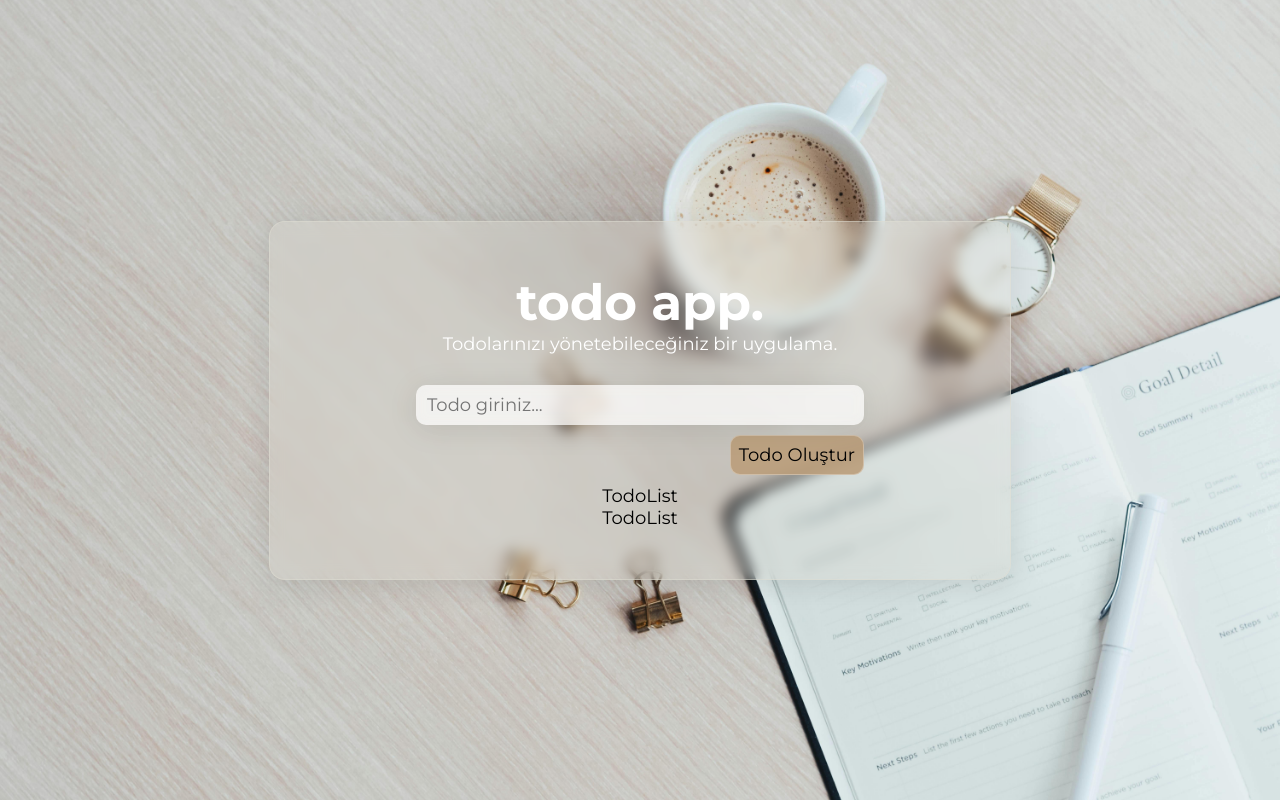
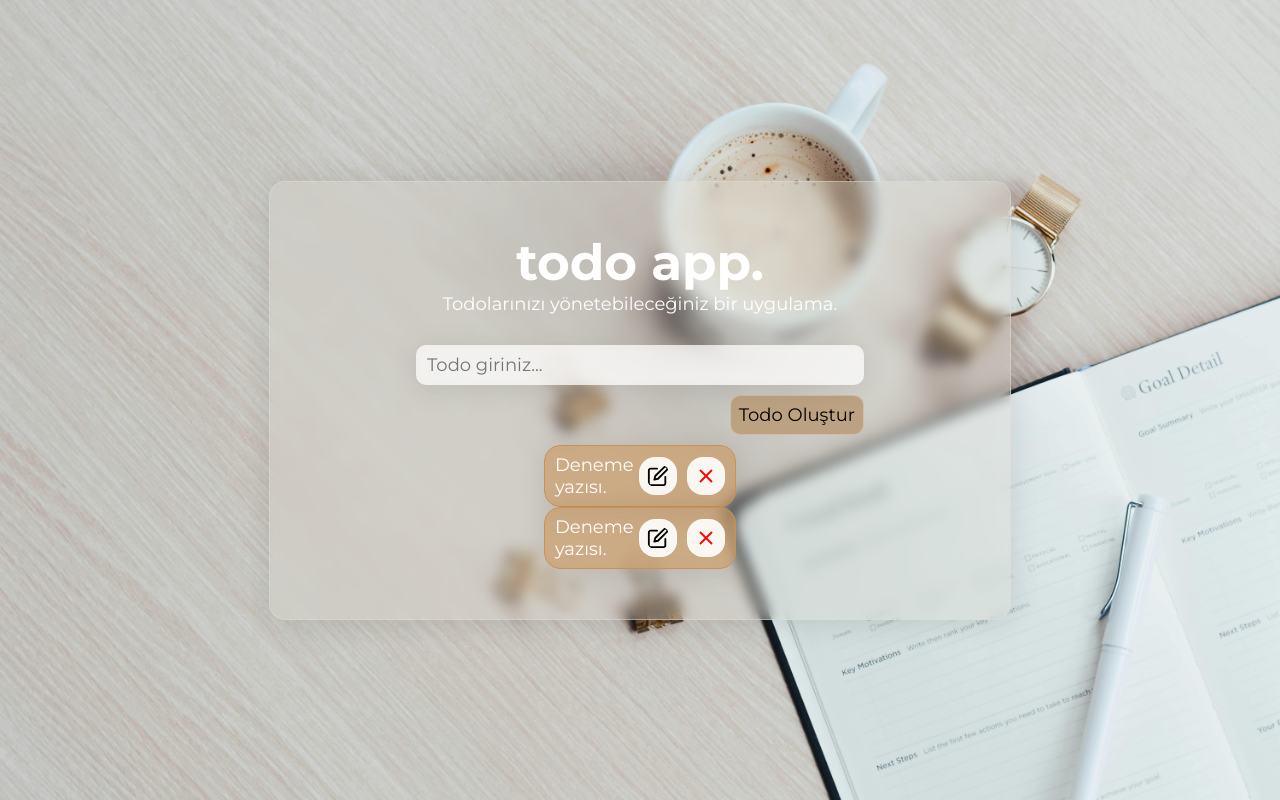
Before and after one commit to drawsly/todoApp, a React (Vite) app: page / in a window 1280 px wide. Built offline with nearby package versions, Linux system fonts and the light colour scheme.

Commit message:
feat: Add styling and structure to TodoList component

```diff
--- a/src/components/TodoList/TodoList.css
+++ b/src/components/TodoList/TodoList.css
@@ -0,0 +1,47 @@
+.todolist-wrapper {
+  width: 100%;
+  display: flex;
+  justify-content: center;
+  align-items: center;
+  gap: 10px;
+}
+
+.list-item {
+  display: flex;
+  align-items: center;
+  justify-content: space-between;
+  padding: 0px 10px;
+  color: white;
+  width: 70%;
+  height: 60px;
+  background: rgba(198, 146, 85, 0.58);
+  border-radius: 16px;
+  box-shadow: 0 4px 30px rgba(0, 0, 0, 0.1);
+  backdrop-filter: blur(9.4px);
+  -webkit-backdrop-filter: blur(9.4px);
+  border: 1px solid rgba(198, 146, 85, 1);
+}
+
+.button-group {
+  display: flex;
+  justify-content: center;
+  align-items: center;
+  gap: 10px;
+}
+
+.circle-btn {
+  padding: 7px;
+  height: 22px;
+  width: 22px;
+  background-color: rgba(255, 255, 255, 0.904);
+  font-size: 20px;
+  border-radius: 16px;
+  border: 1px solid rgba(255, 255, 255, 0.3);
+  transition: all 0.15s ease;
+}
+
+.circle-btn:hover {
+  transform: scale(1.15);
+  cursor: pointer;
+  background-color: rgba(255, 255, 255, 0.445);
+}
--- a/src/components/TodoList/TodoList.jsx
+++ b/src/components/TodoList/TodoList.jsx
@@ -1,9 +1,19 @@
-import React from 'react'
+import "./TodoList.css";
+import { FiEdit } from "react-icons/fi";
+import { FiX } from "react-icons/fi";
 
 function TodoList() {
   return (
-    <div>TodoList</div>
-  )
+    <div className="todolist-wrapper">
+      <div className="list-item">
+        <span className="list-text">Deneme yazısı.</span>
+        <div className="button-group">
+          <FiEdit style={{ color: "black" }} className="circle-btn" />
+          <FiX style={{ color: "red" }} className="circle-btn" />
+        </div>
+      </div>
+    </div>
+  );
 }
 
-export default TodoList
+export default TodoList;
```
